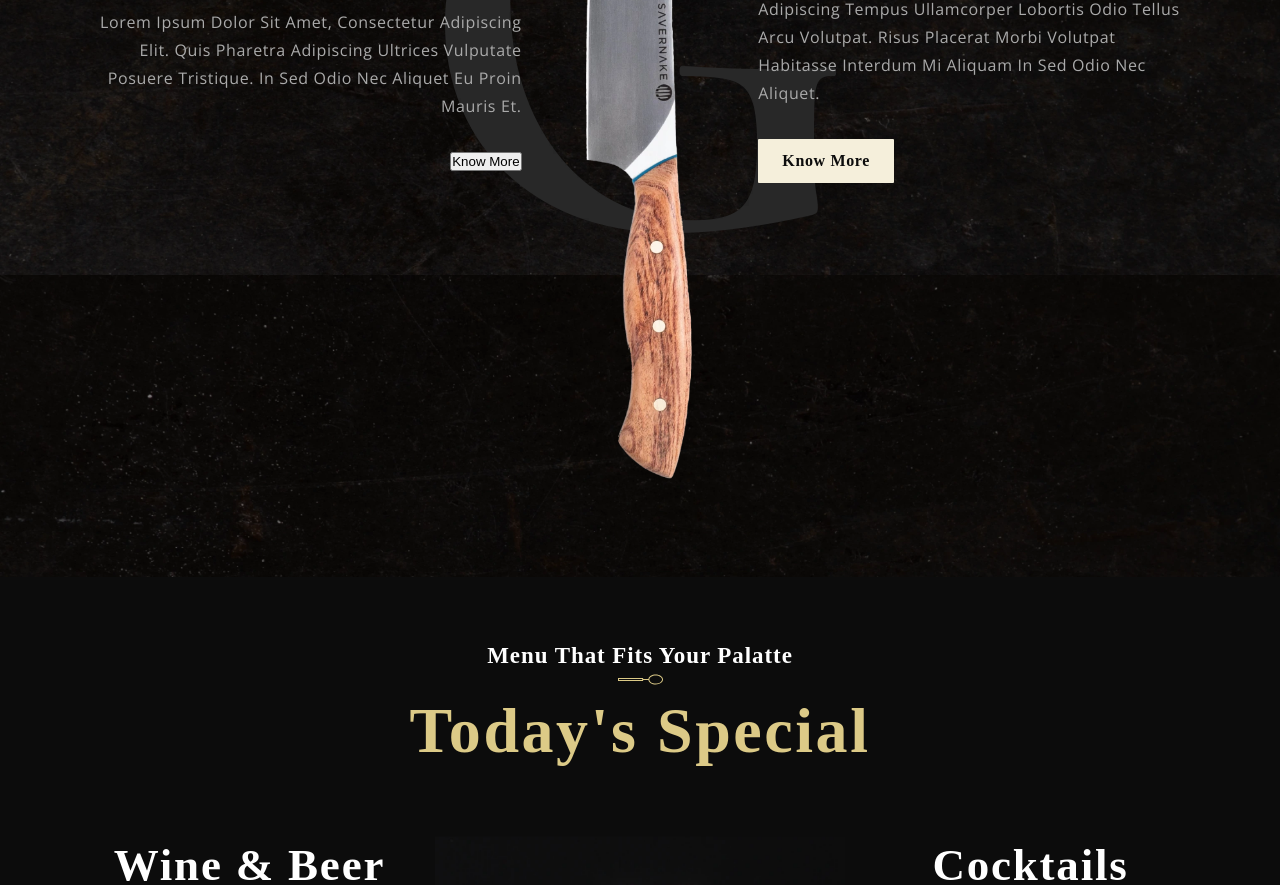
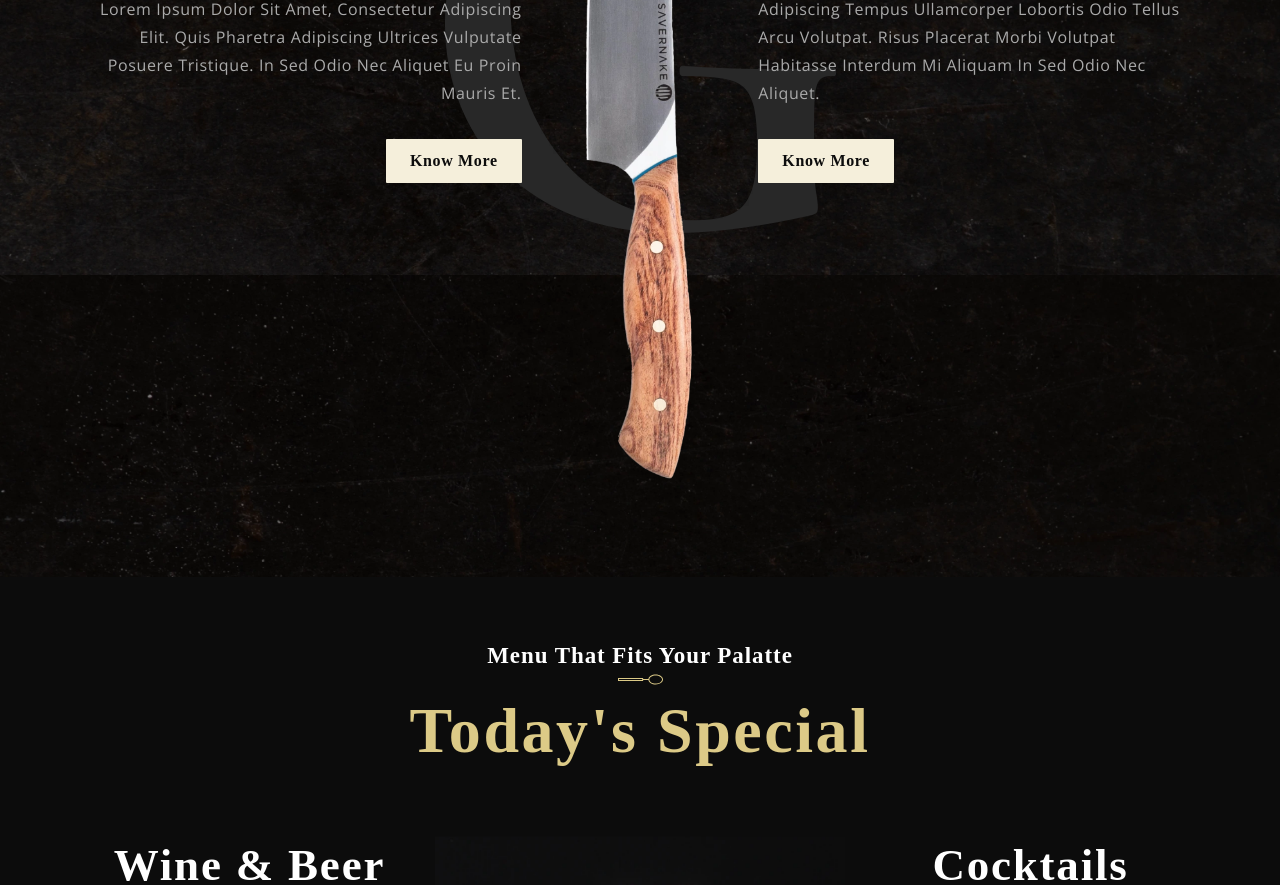
Before and after one commit to 2shruti2/restaurant-app, a React (Create React App) app: page / in a window 1280 px wide. Shown: the part 1400-2285 px from the top of the page. Built offline with nearby package versions, Linux system fonts and the light colour scheme; a web font is replaced by a local one.

Commit message:
fixed button

```diff
--- a/src/container/AboutUs/AboutUs.jsx
+++ b/src/container/AboutUs/AboutUs.jsx
@@ -14,7 +14,7 @@ const AboutUs = () => (
         <h1 className='headtext__cormorant'>About Us</h1>
         <img src={images.spoon} alt='spoon img' className='spoon__img'/>
         <p className="p__opensans">Lorem ipsum dolor sit amet, consectetur adipiscing elit. Quis pharetra adipiscing ultrices vulputate posuere tristique. In sed odio nec aliquet eu proin mauris et.</p>
-        <button type='button' className=''>Know More</button>
+        <button type='button' className='custom__button'>Know More</button>
       </div>
 
       <div className='app__aboutus-content_knife flex__center blur__load' loading='lazy' style={{backgroundImage: `url(${images.knifeSmall})` }} >
```
